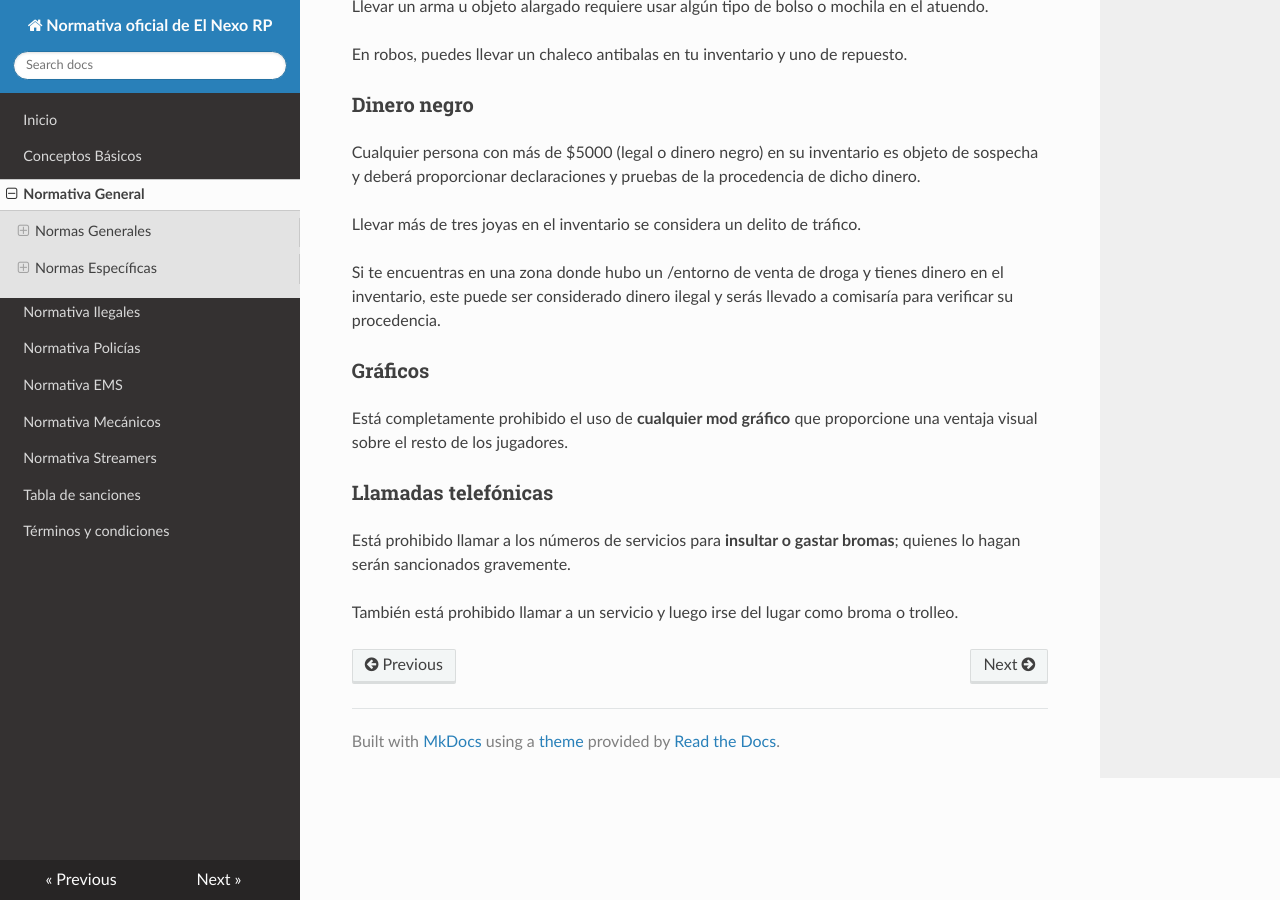
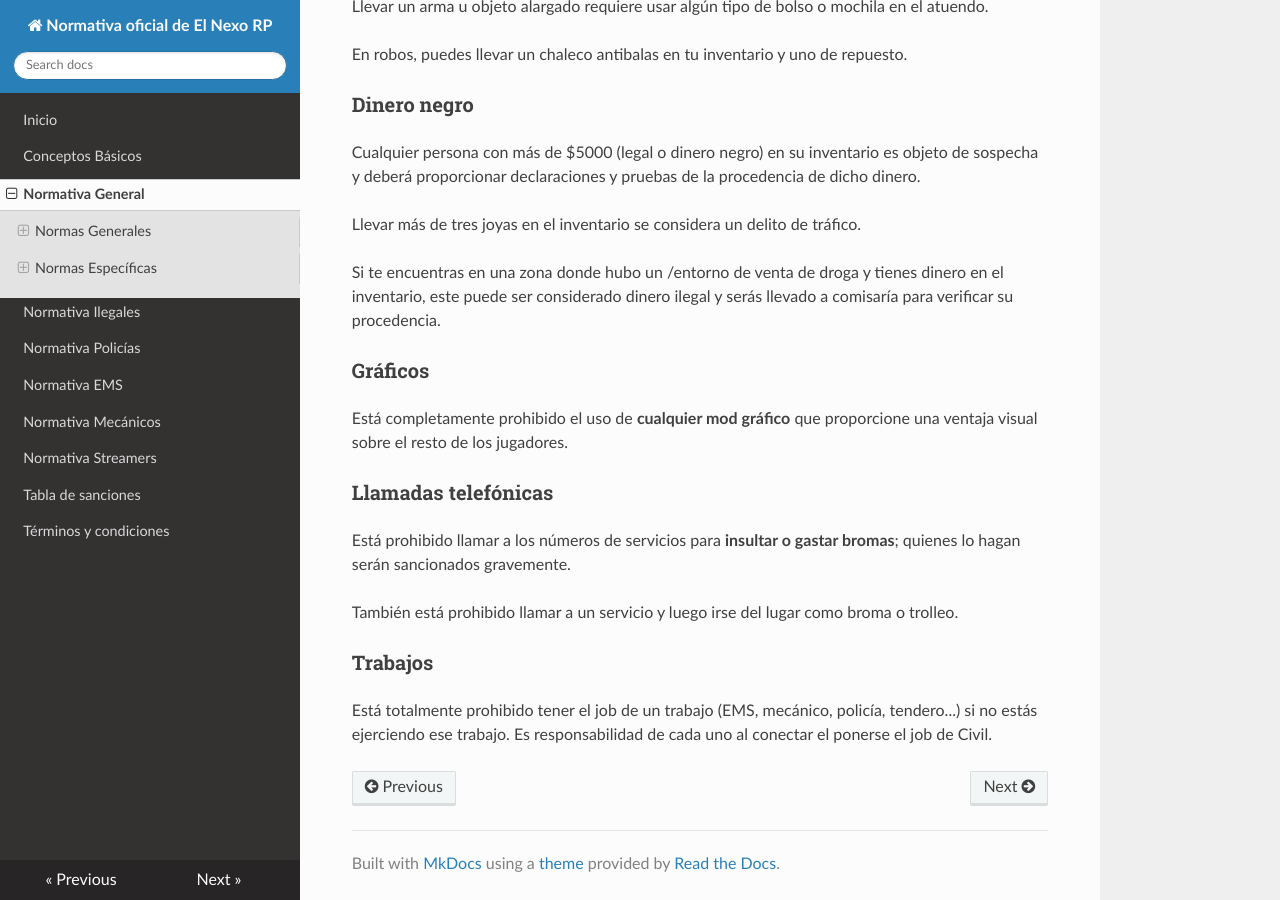
Before and after one commit to elnexorp/normativa, an MkDocs documentation site: the page built from docs/general.md, in a window 1280 px wide and 900 px high, scrolled down 6735 px. Built offline with MkDocs 1.6.1, drawn with Linux system fonts in a browser that asks for light colours; nearby versions of some CDN libraries.

```diff
--- a/docs/general.md
+++ b/docs/general.md
@@ -220,3 +220,7 @@
 Está prohibido llamar a los números de servicios para **insultar o gastar bromas**; quienes lo hagan serán sancionados gravemente.
 
 También está prohibido llamar a un servicio y luego irse del lugar como broma o trolleo.
+
+### Trabajos
+
+Está totalmente prohibido tener el job de un trabajo (EMS, mecánico, policía, tendero...) si no estás ejerciendo ese trabajo. Es responsabilidad de cada uno al conectar el ponerse el job de Civil.
```
